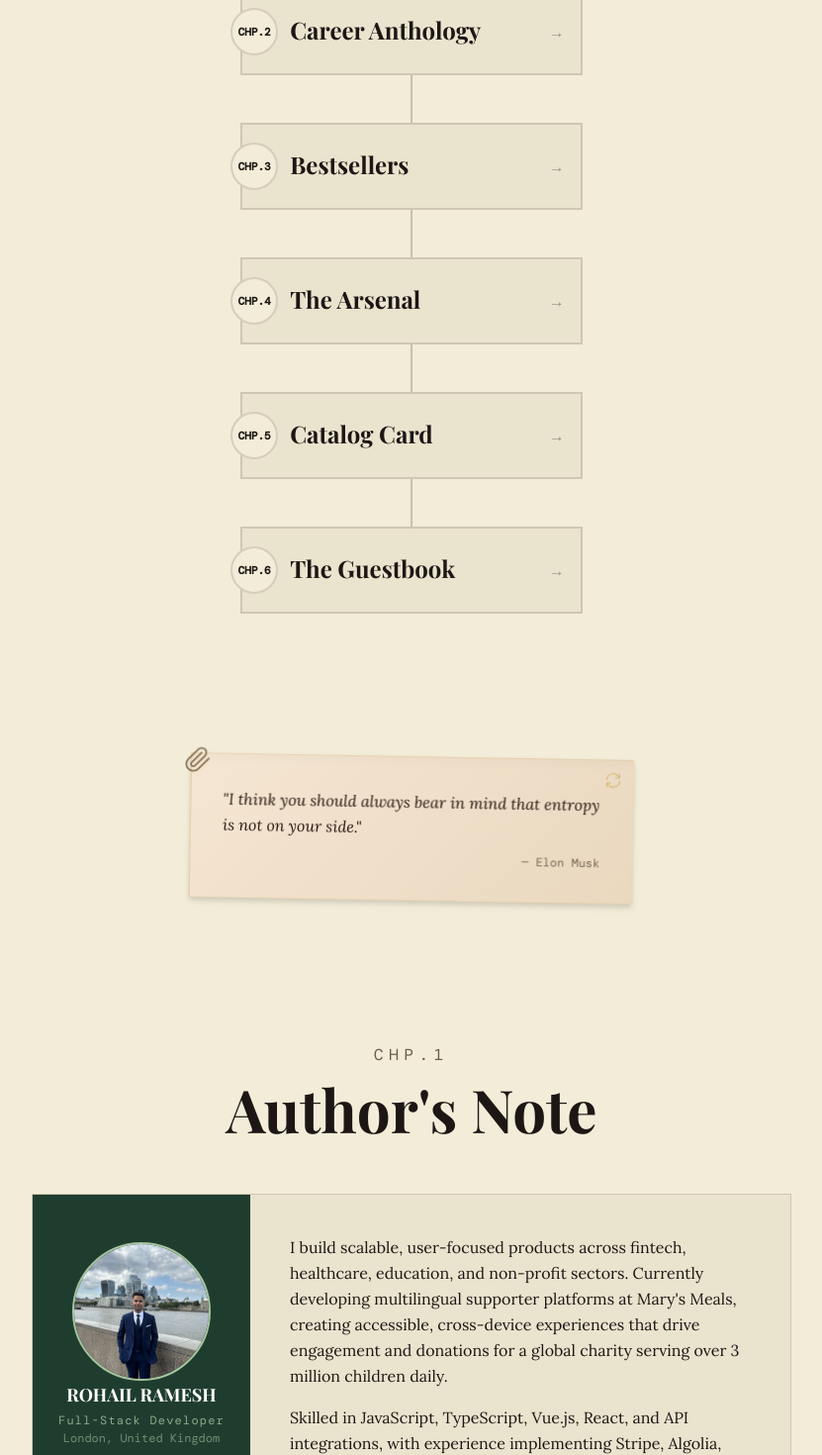
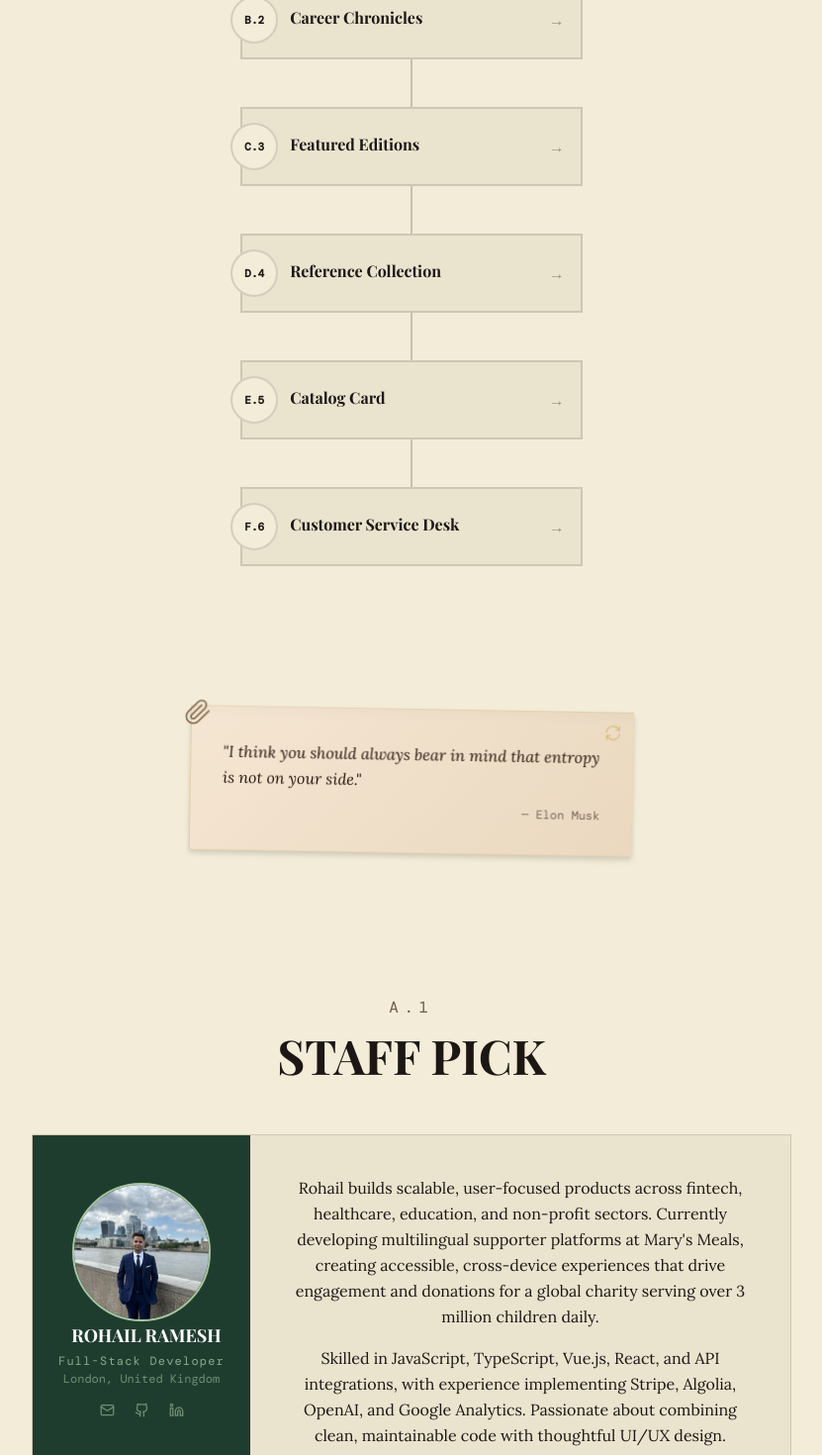
Before and after one commit to rohailramesh/rohailramesh-portfolio, a Vue app: page / in a window 1280 px wide. Shown: the part 1160-2630 px from the top of the page at 99% size, without its empty margins (224-1055 px from the left). Built offline with nearby package versions, Linux system fonts and the light colour scheme; a web font is replaced by a local one.

Commit message:
Updated sections to reflect new directory of shop and content of hero page

```diff
--- a/src/App.vue
+++ b/src/App.vue
@@ -501,35 +501,35 @@ onUnmounted(() => {
             class="text-left px-6 py-3 text-sm opacity-70 hover:opacity-100 transition-opacity"
             :style="{ fontFamily: 'var(--font-display)' }"
           >
-            Author's Note
+            Staff Pick
           </button>
           <button
             @click="scrollTo('experience')"
-            class="text-left px-6 py-3 text-sm opacity-70 hover:opacity-100 transition-opacity"
+            class="text-left px-6 py-3 text-sm opacity-70 hover:opacity-100 transition-opacity "
             :style="{ fontFamily: 'var(--font-display)' }"
           >
-            Career Anthology
+            Career Chronicles
           </button>
           <button
             @click="scrollTo('projects')"
             class="text-left px-6 py-3 text-sm opacity-70 hover:opacity-100 transition-opacity"
             :style="{ fontFamily: 'var(--font-display)' }"
           >
-            Bestsellers
+            Featured Editions
           </button>
           <button
             @click="scrollTo('skills')"
             class="text-left px-6 py-3 text-sm opacity-70 hover:opacity-100 transition-opacity"
             :style="{ fontFamily: 'var(--font-display)' }"
           >
-            The Arsenal
+            Reference Collection
           </button>
           <button
             @click="scrollTo('contact')"
             class="text-left px-6 py-3 text-sm opacity-70 hover:opacity-100 transition-opacity"
             :style="{ fontFamily: 'var(--font-display)' }"
           >
-            Contact
+            Customer Service Desk
           </button>
           <button
             @click="scrollTo('resume')"
@@ -608,19 +608,19 @@ onUnmounted(() => {
     <!-- ── SHOP MAP ────────────────────────────────────────────────────── -->
     <section id="map" class="py-24 px-8 max-w-5xl mx-auto">
       <div class="text-center mb-14">
-        <h2 class="text-4xl sm:text-5xl lg:text-6xl font-bold " :style="{ fontFamily: 'var(--font-display)' }">Index</h2>
+        <h2 class="text-4xl sm:text-5xl lg:text-6xl font-bold " :style="{ fontFamily: 'var(--font-display)' }">DIRECTORY</h2>
       </div>
 
       <!-- Zigzag Timeline Path -->
       <div class="relative max-w-3xl mx-auto" style="text-align: center">
         <div
           v-for="(item, index) in [
-            { aisle: 'CHP.1', sub: 'About', label: 'Author\'s Note', id: 'about' },
-            { aisle: 'CHP.2', sub: 'Experience', label: 'Career Anthology', id: 'experience' },
-            { aisle: 'CHP.3', sub: 'Projects', label: 'Bestsellers', id: 'projects' },
-            { aisle: 'CHP.4', sub: 'Skills', label: 'The Arsenal', id: 'skills' },
-            { aisle: 'CHP.5', sub: 'Checkout', label: 'Catalog Card', id: 'resume' },
-            { aisle: 'CHP.6', sub: 'Contact', label: 'The Guestbook', id: 'contact' },
+            { aisle: 'A.1', sub: 'About', label: 'Staff Pick', id: 'about' },
+            { aisle: 'B.2', sub: 'Experience', label: 'Career Chronicles', id: 'experience' },
+            { aisle: 'C.3', sub: 'Projects', label: 'Featured Editions', id: 'projects' },
+            { aisle: 'D.4', sub: 'Skills', label: 'Reference Collection', id: 'skills' },
+            { aisle: 'E.5', sub: 'Resume', label: 'Catalog Card', id: 'resume' },
+            { aisle: 'F.6', sub: 'Contact', label: 'Customer Service Desk', id: 'contact' },
           ]"
           :key="item.id"
           class="relative mb-12 last:mb-0"
@@ -657,7 +657,7 @@ onUnmounted(() => {
 
             <div class="ml-6">
               <div
-                class="text-2xl font-bold mb-1 group-hover:underline"
+                class="text-1xl font-bold mb-1 group-hover:underline"
                 :style="{ fontFamily: 'var(--font-display)' }"
               >
                 {{ item.label }}
@@ -745,9 +745,9 @@ onUnmounted(() => {
           class="text-sm sm:text-base uppercase tracking-[0.35em] mb-3"
           :style="{ fontFamily: 'var(--font-label)', color: 'var(--muted-foreground)' }"
         >
-          CHP.1
+          A.1
         </p>
-        <h2 class="text-4xl sm:text-5xl lg:text-6xl font-bold" :style="{ fontFamily: 'var(--font-display)' }">Author's Note</h2>
+        <h2 class="text-2xl sm:text-3xl lg:text-5xl font-bold uppercase" :style="{ fontFamily: 'var(--font-display)' }">Staff Pick</h2>
       </div>
 
       <div
@@ -775,7 +775,7 @@ onUnmounted(() => {
           </div>
 
           <div class="text-center">
-            <div class="text-white text-lg font-bold" :style="{ fontFamily: 'var(--font-display)', width: 'max-content', justifySelf: 'center' }">
+            <div class="text-white text-lg font-bold" :style="{ fontFamily: 'var(--font-display)', width: 'max-content', justifySelf: 'center', marginLeft: '10px' }">
               ROHAIL RAMESH
             </div>
             <div
@@ -828,13 +828,13 @@ onUnmounted(() => {
 
         <!-- Flap / bio -->
         <div class="flex-1 p-6 sm:p-8 md:p-10">
-          <p class="text-base leading-relaxed mb-4" :style="{ fontFamily: 'var(--font-body)' }">
-            I build scalable, user-focused products across fintech, healthcare, education, and
+          <p class="text-base leading-relaxed mb-4" :style="{ fontFamily: 'var(--font-body)', textAlign: 'center' }">
+            Rohail builds scalable, user-focused products across fintech, healthcare, education, and
             non-profit sectors. Currently developing multilingual supporter platforms at Mary's
             Meals, creating accessible, cross-device experiences that drive engagement and
             donations for a global charity serving over 3 million children daily.
           </p>
-          <p class="text-base leading-relaxed mb-7" :style="{ fontFamily: 'var(--font-body)' }">
+          <p class="text-base leading-relaxed mb-7" :style="{ fontFamily: 'var(--font-body)', textAlign: 'center'  }">
             Skilled in JavaScript, TypeScript, Vue.js, React, and API integrations, with
             experience implementing Stripe, Algolia, OpenAI, and Google Analytics. Passionate
             about combining clean, maintainable code with thoughtful UI/UX design.
@@ -911,9 +911,9 @@ onUnmounted(() => {
           class="text-sm sm:text-base uppercase tracking-[0.35em] mb-3"
           :style="{ fontFamily: 'var(--font-label)', color: 'var(--muted-foreground)' }"
         >
-          CHP.2
+          B.2
         </p>
-        <h2 class="text-4xl sm:text-5xl lg:text-6xl font-bold" :style="{ fontFamily: 'var(--font-display)' }">Career Anthology</h2>
+        <h2 class="text-2xl sm:text-3xl lg:text-5xl font-bold uppercase" :style="{ fontFamily: 'var(--font-display)' }">Career Chronicles</h2>
       </div>
       <!-- Shelf unit -->
       <div
@@ -1089,7 +1089,7 @@ onUnmounted(() => {
                     marginTop: '3px',
                   }"
                 >
-                  •
+                   Ch.{{ String(i + 1).padStart(2, '0') }}
                 </span>
                 <p class="text-base leading-relaxed" :style="{ fontFamily: 'var(--font-body)' }">
                   {{ chapter }}
@@ -1171,10 +1171,10 @@ onUnmounted(() => {
           class="text-sm sm:text-base uppercase tracking-[0.35em] mb-3"
           :style="{ fontFamily: 'var(--font-label)', color: 'var(--muted-foreground)' }"
         >
-          CHP.3
+          C.3
         </p>
-        <h2 class="text-4xl sm:text-5xl lg:text-6xl font-bold" :style="{ fontFamily: 'var(--font-display)' }">
-          Bestsellers
+        <h2 class="text-2xl sm:text-3xl lg:text-5xl font-bold uppercase" :style="{ fontFamily: 'var(--font-display)' }">
+          Featured Editions
         </h2>
       </div>
 
@@ -1280,7 +1280,7 @@ onUnmounted(() => {
             borderRadius: '2px'
           }"
         >
-          View More Projects
+          Explore MOre
         </button>
       </div>
 
@@ -1539,9 +1539,9 @@ onUnmounted(() => {
           class="text-sm sm:text-base uppercase tracking-[0.35em] mb-3"
           :style="{ fontFamily: 'var(--font-label)', color: 'var(--muted-foreground)' }"
         >
-          CHP.4
+          D.4
         </p>
-        <h2 class="text-4xl sm:text-5xl lg:text-6xl font-bold" :style="{ fontFamily: 'var(--font-display)' }">The Arsenal</h2>
+        <h2 class="text-2xl sm:text-4xl lg:text-5xl font-bold uppercase" :style="{ fontFamily: 'var(--font-display)' }">Reference Collection</h2>
       </div>
 
       <div class="space-y-12">
@@ -1693,14 +1693,14 @@ onUnmounted(() => {
           class="text-sm sm:text-base uppercase tracking-[0.35em] mb-3"
           :style="{ fontFamily: 'var(--font-label)', color: 'var(--muted-foreground)' }"
         >
-          CHP.5
+          E.5
         </p>
         <h2 class="text-4xl sm:text-5xl lg:text-6xl font-bold" :style="{ fontFamily: 'var(--font-display)' }">
           Catalog Card
         </h2>
       </div>
 
-      <div class="max-w-sm mx-auto">
+      <div class="mx-auto">
         <!-- Library card -->
         <div
           class="relative border-2 border-border"
@@ -1841,10 +1841,10 @@ onUnmounted(() => {
         >
           CHP.6
         </p>
-        <h2 class="text-4xl sm:text-5xl lg:text-6xl font-bold" :style="{ fontFamily: 'var(--font-display)' }">Guestbook</h2>
-      </div>
-
-      <div class="max-w-lg mx-auto">
+        <h2 class="text-2xl sm:text-3xl lg:text-5xl font-bold uppercase" :style="{ fontFamily: 'var(--font-display)' }">Customer Service Desk</h2>
+      </div>
+
+      <div class="mx-auto">
         <Transition
           mode="out-in"
           enter-active-class="transition-opacity duration-400"
@@ -1876,17 +1876,10 @@ onUnmounted(() => {
               :style="{ left: '48px', width: '1px', backgroundColor: 'rgba(200,40,40,0.18)' }"
             />
 
-            <div
-              class="text-xl font-bold mb-8 relative z-10"
-              :style="{ fontFamily: 'var(--font-display)', lineHeight: '31px' }"
-            >
-              Sign the Guestbook
-            </div>
-
             <div class="space-y-6 relative z-10">
               <div>
                 <label
-                  class="block text-xs uppercase tracking-widest opacity-40 mb-1"
+                  class="block text-xs uppercase tracking-widest opacity-60 mb-1"
                   :style="{ lineHeight: '31px' }"
                 >
                   Name
@@ -1904,7 +1897,7 @@ onUnmounted(() => {
 
               <div>
                 <label
-                  class="block text-xs uppercase tracking-widest opacity-40 mb-1"
+                  class="block text-xs uppercase tracking-widest opacity-60 mb-1"
                   :style="{ lineHeight: '31px' }"
                 >
                   Email
@@ -1922,7 +1915,7 @@ onUnmounted(() => {
 
               <div>
                 <label
-                  class="block text-xs uppercase tracking-widest opacity-40 mb-1"
+                  class="block text-xs uppercase tracking-widest opacity-60 mb-1"
                   :style="{ lineHeight: '31px' }"
                 >
                   Message
@@ -1941,8 +1934,8 @@ onUnmounted(() => {
               <button
                 type="submit"
                 :disabled="!guestbook.name || !guestbook.message"
-                class="mt-2 px-7 py-2.5 border border-border text-xs uppercase tracking-widest hover:border-foreground/40 transition-all disabled:opacity-25"
-                :style="{ fontFamily: 'var(--font-label)' }"
+                class="mt-2 px-7 py-2.5 border border-border text-xs uppercase tracking-widest hover:border-foreground/40 transition-all disabled:opacity-55"
+                :style="{ fontFamily: 'var(--font-label)', borderWidth: 'medium' }"
               >
                 Sign &nbsp;→
               </button>
@@ -2147,8 +2140,8 @@ onUnmounted(() => {
       >
         <div class="flex items-center gap-2 text-xs uppercase tracking-widest">
           <ArrowUp :size="14" class="group-hover:-translate-y-1 transition-transform" />
-          <span class="hidden sm:inline">Index</span>
-          <span class="sm:hidden">Index</span>
+          <span class="hidden sm:inline">Directory</span>
+          <span class="sm:hidden">Directory</span>
         </div>
       </button>
     </Transition>
```
